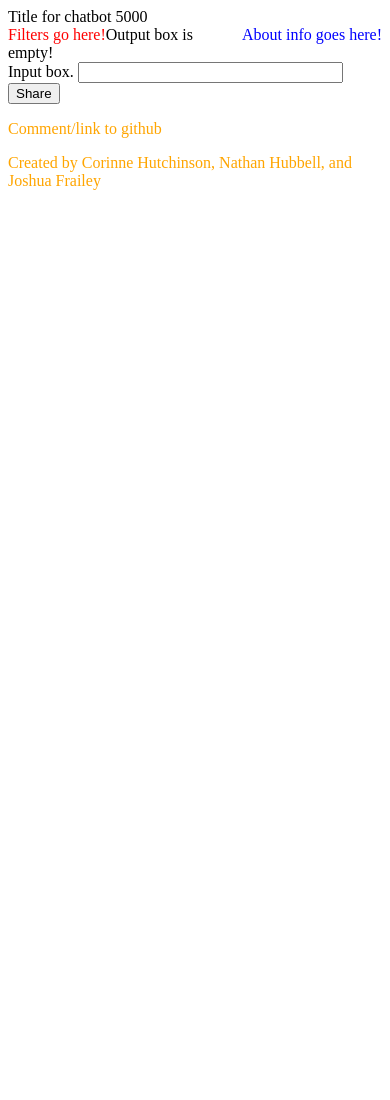
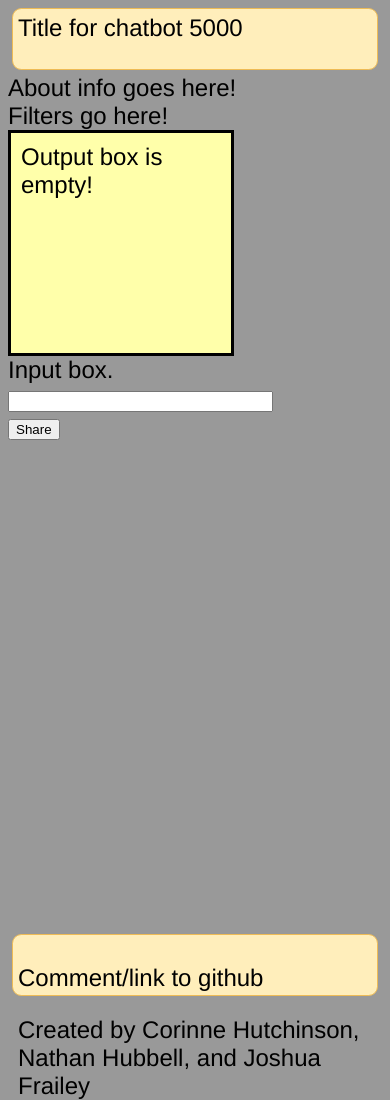
Before and after one commit to corinnelhh/chatbot, a Python web app: template templates/base.html in a window 390 px wide. Before the commit the page ends 190 px from the top, so only its background shows below. Run offline with Jinja, Linux system fonts and the light colour scheme; the template is opened without the code that fills it, so the values that code supplies are empty.

Commit message:
Revise style.css to use flexboxes inspired by https://developer.mozilla.org/en-US/docs/Web/Guide/CSS/Flexible_boxes

```diff
--- a/static/style.css
+++ b/static/style.css
@@ -1,11 +1,91 @@
-#about{
-    color: blue;
-    float: right;
+#output_box{
+    width: 200px;
+    height: 200px;
+    background-color: #ffffaa;
+    border: solid 3px #000000;
+    padding: 10px
 }
-#filters{
-    color: red;
-    float: left;
+
+
+body {
+    font: 24px Helvetica;
+    background: #999999;
 }
-footer{
-    color: orange;
+
+#main {
+    min-height: 800px;
+    margin: 0px;
+    padding: 0px;
+    display: -webkit-flex;
+    display:         flex;
+    -webkit-flex-flow: row;
+    flex-flow: row;
 }
+
+#main > article {
+    margin: 4px;
+    padding: 5px;
+    border: 1px solid #cccc33;
+    border-radius: 7pt;
+    background: #dddd88;
+    -webkit-flex: 3 1 60%;
+    flex: 3 1 60%;
+    -webkit-order: 2;
+    order: 2;
+}
+
+#main > #filters {
+    margin: 4px;
+    padding: 5px;
+    border: 1px solid #8888bb;
+    border-radius: 7pt;
+    background: #ccccff;
+    -webkit-flex: 1 6 20%;
+    flex: 1 6 20%;
+    -webkit-order: 1;
+    order: 1;
+}
+
+#main > #about {
+    margin: 4px;
+    padding: 5px;
+    border: 1px solid #8888bb;
+    border-radius: 7pt;
+    background: #ccccff;
+    -webkit-flex: 1 6 20%;
+    flex: 1 6 20%;
+    -webkit-order: 3;
+    order: 3;
+}
+
+header, footer {
+    display: block;
+    margin: 4px;
+    padding: 5px;
+    min-height: 100px;
+    border: 1px solid #eebb55;
+    border-radius: 7pt;
+    background: #ffeebb;
+}
+
+/* Too narrow to support three columns */
+@media all and (max-width: 640px) {
+
+    #main, #page {
+        -webkit-flex-flow: column;
+        flex-flow: column;
+        flex-direction: column;
+    }
+
+    #main > article, #main > #filters, #main > #about {
+        /* Return them to document order */
+        -webkit-order: 0;
+        order: 0;
+    }
+
+    #main > #filters, #main > #about, header, footer {
+        min-height: 50px;
+        max-height: 50px;
+    }
+}
+/*Inspired by https://developer.mozilla.org/en-US/docs/Web/Guide/CSS/Flexible_boxes*/
```
